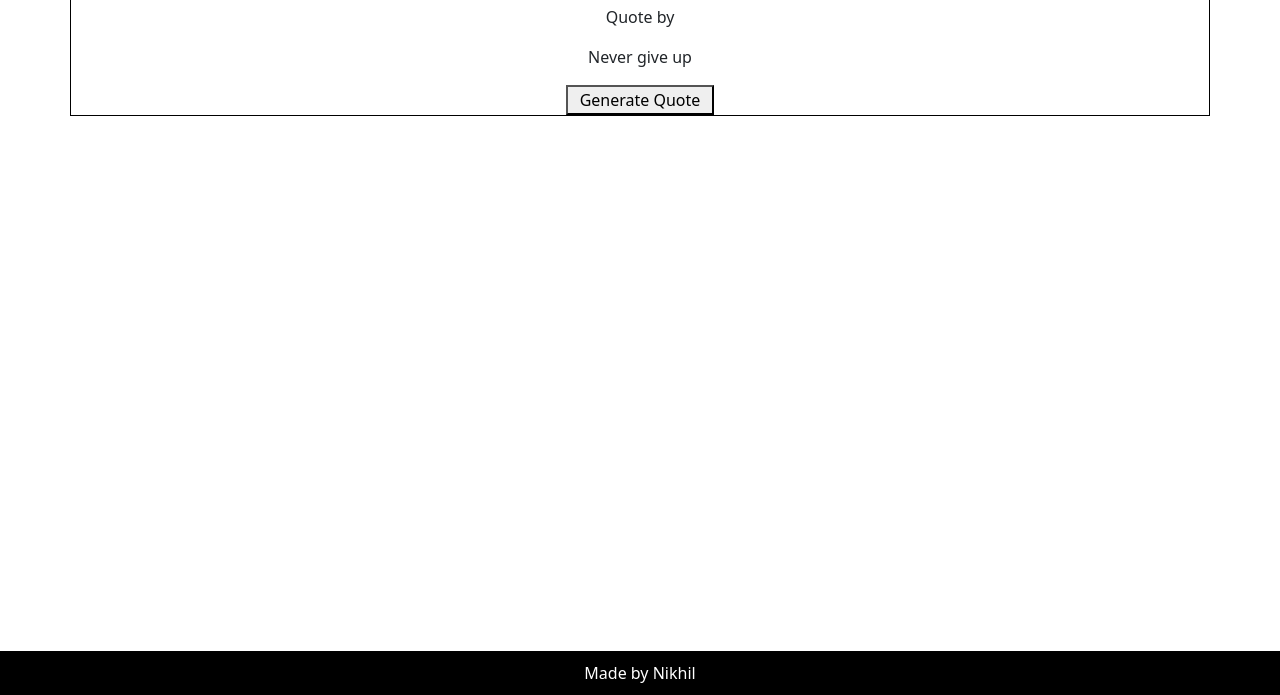
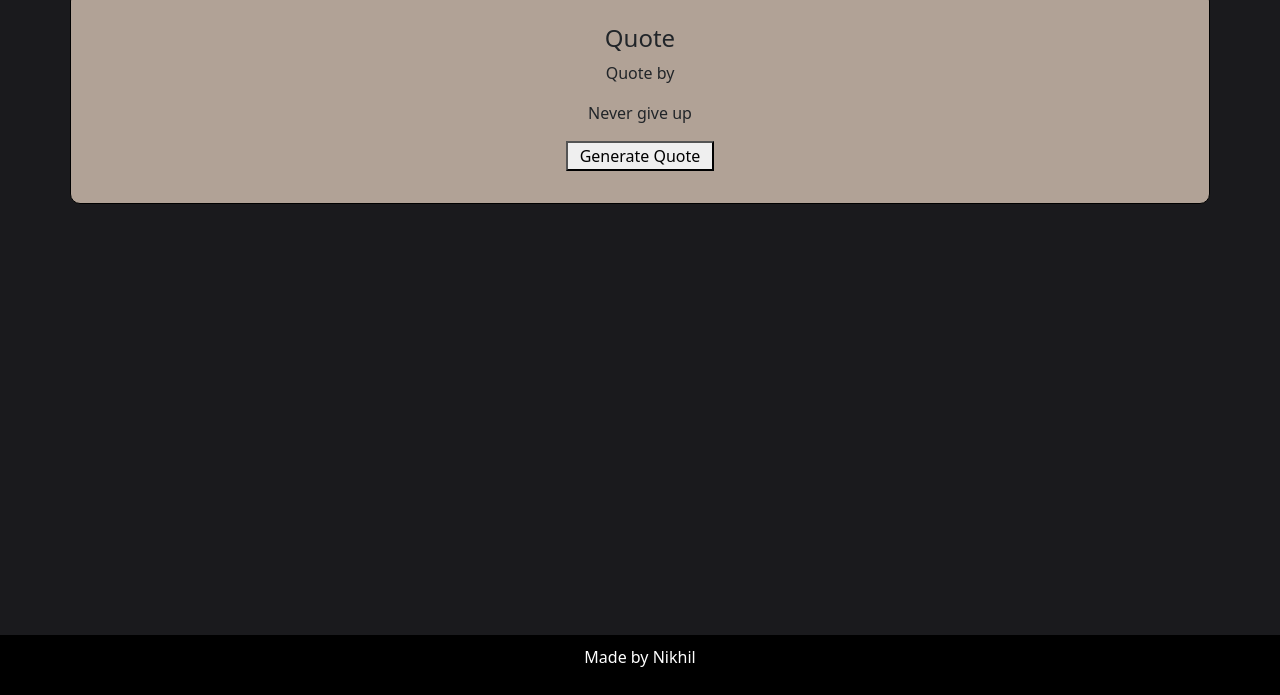
Before and after one commit to dommarajunikhil26/JavaScript-Projects, a plain HTML site: page RandomQuoteGenerator/index.html in a window 1280 px wide. Shown: the part 105-800 px from the top of the page. Drawn offline with nearby package versions, Linux system fonts and the light colour scheme.

Commit message:
changes to css

```diff
--- a/RandomQuoteGenerator/index.html
+++ b/RandomQuoteGenerator/index.html
@@ -1,6 +1,5 @@
 <!DOCTYPE html>
 <html lang="en">
-
     <head>
         <meta charset="UTF-8">
         <meta http-equiv="X-UA-Compatible" content="IE=edge">
@@ -9,7 +8,6 @@
         <link rel="stylesheet" href="styles.css">
         <link href="https://cdn.jsdelivr.net/npm/bootstrap@5.3.0-alpha3/dist/css/bootstrap.min.css" rel="stylesheet" integrity="sha384-KK94CHFLLe+nY2dmCWGMq91rCGa5gtU4mk92HdvYe+M/SXH301p5ILy+dN9+nJOZ" crossorigin="anonymous">
     </head>
-
     <body>
         <h1>Random Quote Generator</h1>
         <div class="container">
@@ -26,11 +24,10 @@
                 <button type="submit" id="button">Generate Quote</button>
             </div>
         </div>
+        <footer>
+            <p>Made by Nikhil</p>
+        </footer>
         <script src="index.js"></script>
         <script src="https://cdn.jsdelivr.net/npm/bootstrap@5.3.0-alpha3/dist/js/bootstrap.bundle.min.js" integrity="sha384-ENjdO4Dr2bkBIFxQpeoTz1HIcje39Wm4jDKdf19U8gI4ddQ3GYNS7NTKfAdVQSZe" crossorigin="anonymous"></script>
     </body>
-<footer>
-    Made by Nikhil
-</footer>
-
 </html>
--- a/RandomQuoteGenerator/styles.css
+++ b/RandomQuoteGenerator/styles.css
@@ -1,6 +1,7 @@
 h1{
     text-align: center;
     padding-top: 1rem;
+    color: #e7717d !important;
 }
 footer {
     position: fixed;
@@ -12,11 +13,17 @@ footer {
     text-align: center;
     padding: 10px;
 }
+
 .container{
     border: 1px solid black;
     display: grid;
     text-align: center;
-    justify-content: center;
+    justify-items: center;
+    background-color: #b1a296;
+    border-radius: 10px;
+    margin-top: 2rem;
+    padding-top: 2rem;
+    padding-bottom: 2rem;
 }
 .row > button{
     display: flex;
@@ -27,3 +34,6 @@ button:hover{
     background-color: black;
     color: white;
 }
+body {
+    background-color: #1a1a1d !important;
+}
```
Lines whose indentation alone changed are shown as unchanged.
